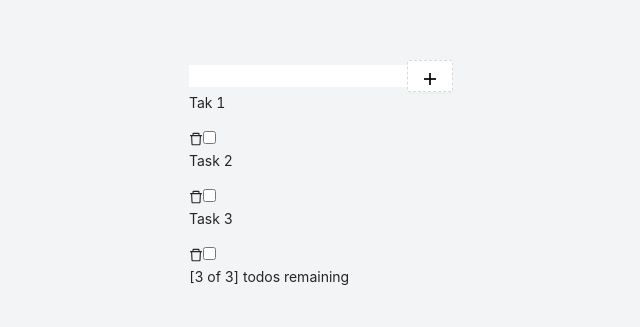
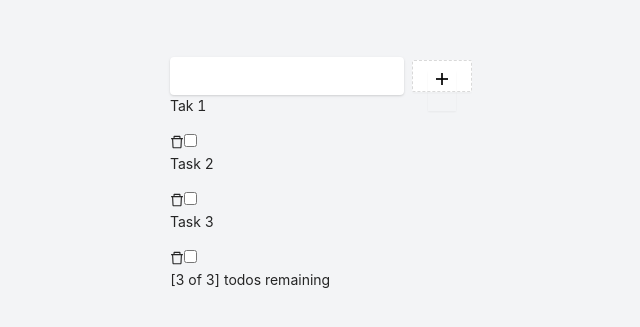
Before and after one commit to Binuraowin/cabbage-apps-todoapp, a React (Create React App) app in the folder cabbage-todoapp/: page / in a window 1280 px wide. Shown: the part 219-546 px from the top of the page, without its empty margins (319-959 px from the left). Built offline with nearby package versions, Linux system fonts and the light colour scheme.

Commit message:
Update AddTodo.tsx

```diff
--- a/cabbage-todoapp/src/Components/addTodo/AddTodo.tsx
+++ b/cabbage-todoapp/src/Components/addTodo/AddTodo.tsx
@@ -20,10 +20,11 @@ handleSubmitTodo,
       type="text"
       name="task"
       value={task}
+      className="flex-1 rounded shadow p-2 text-grey-dark mr-2"
       onChange={handleChange}
     />
     <Button onClick={handleSubmitTodo} type={"dashed"} aria-label="Add todo">
-        <PlusOutlined  />
+        <PlusOutlined className="shadow-sm border-none h-10 w-7 flex h-7 w-7 flex justify-center items-center" />
     </Button>
   </form>
 )
```
